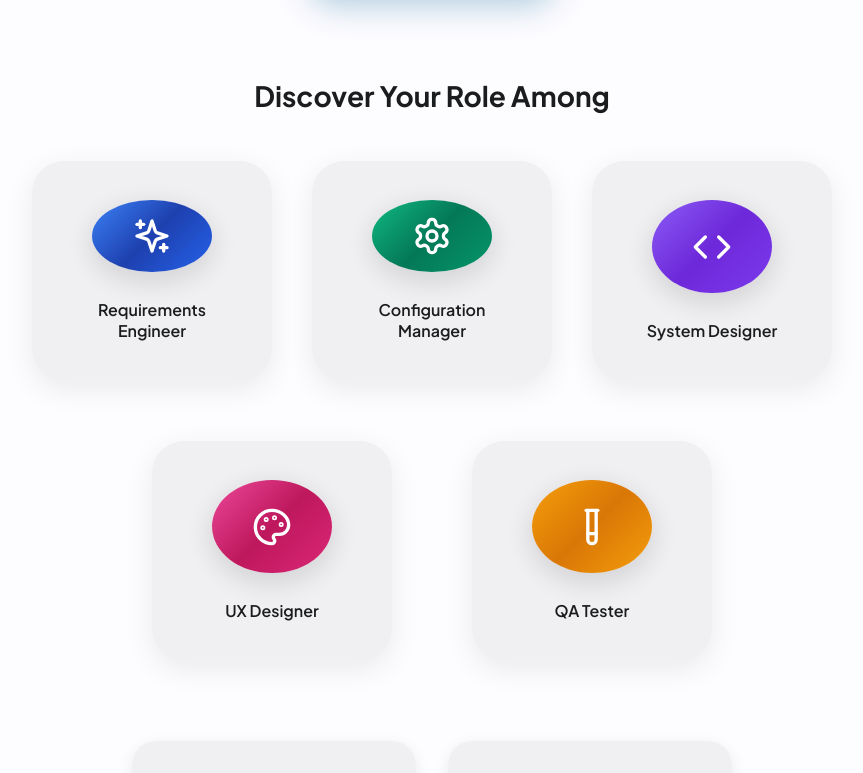
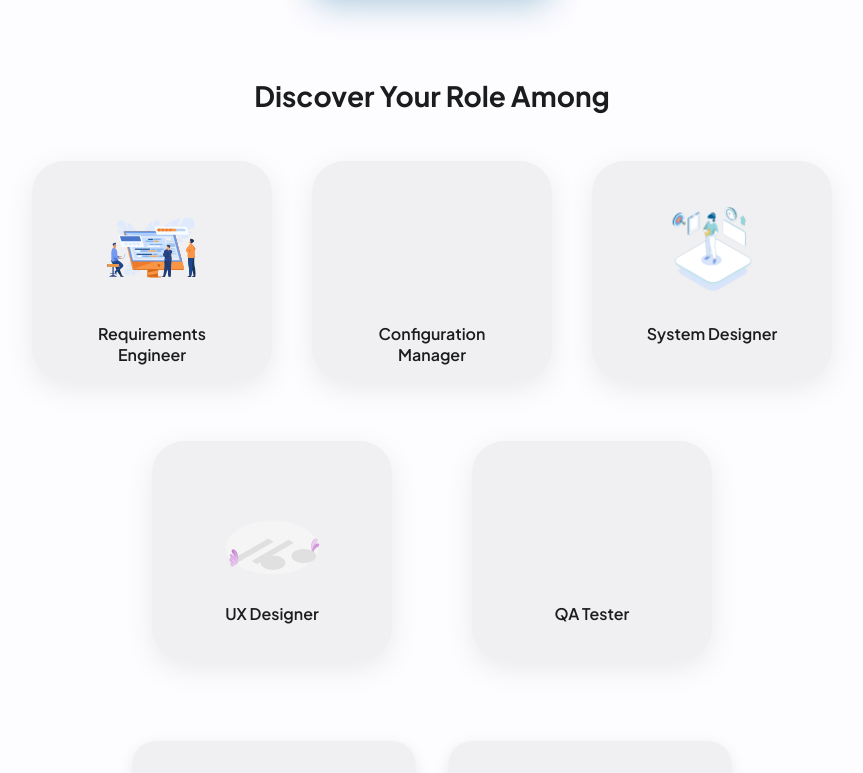
Before and after one commit to Zhengyq987/role-match-yuqing, a React (Create React App) app: page / in a window 1280 px wide. Shown: the part 480-1253 px from the top of the page, without its empty margins (208-1071 px from the left). Built offline with nearby package versions, Linux system fonts and the light colour scheme.

Commit message:
animations for result page

```diff
--- a/src/RoleMatch.js
+++ b/src/RoleMatch.js
@@ -1,4 +1,4 @@
-import React, { useState, useEffect } from 'react';
+import React, { useState, useEffect, useRef } from 'react';
 import { ChevronLeft, ChevronRight, Download, Share2, RefreshCw, CheckCircle2, Info, Users, Zap, Target, Home, ArrowRight, Sparkles, Code, Palette, Settings, TestTube, User, Mail, CreditCard } from 'lucide-react';
 import { Player } from '@lottiefiles/react-lottie-player';
 import uxAnimation from './animations/UX.json';
@@ -12,6 +12,7 @@ const RoleMatch = () => {
   const [currentQuestion, setCurrentQuestion] = useState(0);
   const [answers, setAnswers] = useState({});
   const [results, setResults] = useState(null);
+  const lottieRefs = useRef({});
 
   // Use system dark mode preference
   const [darkMode, setDarkMode] = useState(() => {
@@ -810,15 +811,36 @@ const RoleMatch = () => {
                         position: 'relative',
                         overflow: 'visible'
                       }}
-                      onMouseEnter={() => setHoveredRole(key)}
-                      onMouseLeave={() => setHoveredRole(null)}
+                      // onMouseEnter={() => setHoveredRole(key)}
+                      // onMouseLeave={() => setHoveredRole(null)}
+                      onMouseEnter={() => {
+  setHoveredRole(key);
+  lottieRefs.current[key]?.play();
+}}
+
+onMouseLeave={() => {
+  setHoveredRole(null);
+  lottieRefs.current[key]?.stop();
+}}
+
                     >
-                      <RoleCharacter
+                      {/* <RoleCharacter
                         roleKey={key}
                         isAnimated={hoveredRole === key}
                         isHovered={hoveredRole === key}
                         size="medium"
+                      /> */}
+                      <Player
+                        ref={ref => (lottieRefs.current[key] = ref)}
+                        src={roleAnimations[key]}
+                        loop
+                        style={{
+                          width: '96px',
+                          height: '96px',
+                        }}
+                        autoplay={false}
                       />
+
                       <h4 style={{
                         color: theme.onSurface,
                         marginTop: '28px',
@@ -907,15 +929,37 @@ const RoleMatch = () => {
                         position: 'relative',
                         overflow: 'visible'
                       }}
-                      onMouseEnter={() => setHoveredRole(key)}
-                      onMouseLeave={() => setHoveredRole(null)}
+                      // onMouseEnter={() => setHoveredRole(key)}
+                      // onMouseLeave={() => setHoveredRole(null)}
+                      onMouseEnter={() => {
+  setHoveredRole(key);
+  lottieRefs.current[key]?.play();
+}}
+
+onMouseLeave={() => {
+  setHoveredRole(null);
+  lottieRefs.current[key]?.stop();
+}}
+
                     >
-                      <RoleCharacter
+                      {/* <RoleCharacter
                         roleKey={key}
                         isAnimated={hoveredRole === key}
                         isHovered={hoveredRole === key}
                         size="medium"
+                      /> */}
+                      <Player
+                        ref={ref => (lottieRefs.current[key] = ref)}
+                        src={roleAnimations[key]}
+                        loop
+                        style={{
+                          width: '96px',
+                          height: '96px',
+                        }}
+                        autoplay={false}
                       />
+
+
                       <h4 style={{
                         color: theme.onSurface,
                         marginTop: '28px',
```
